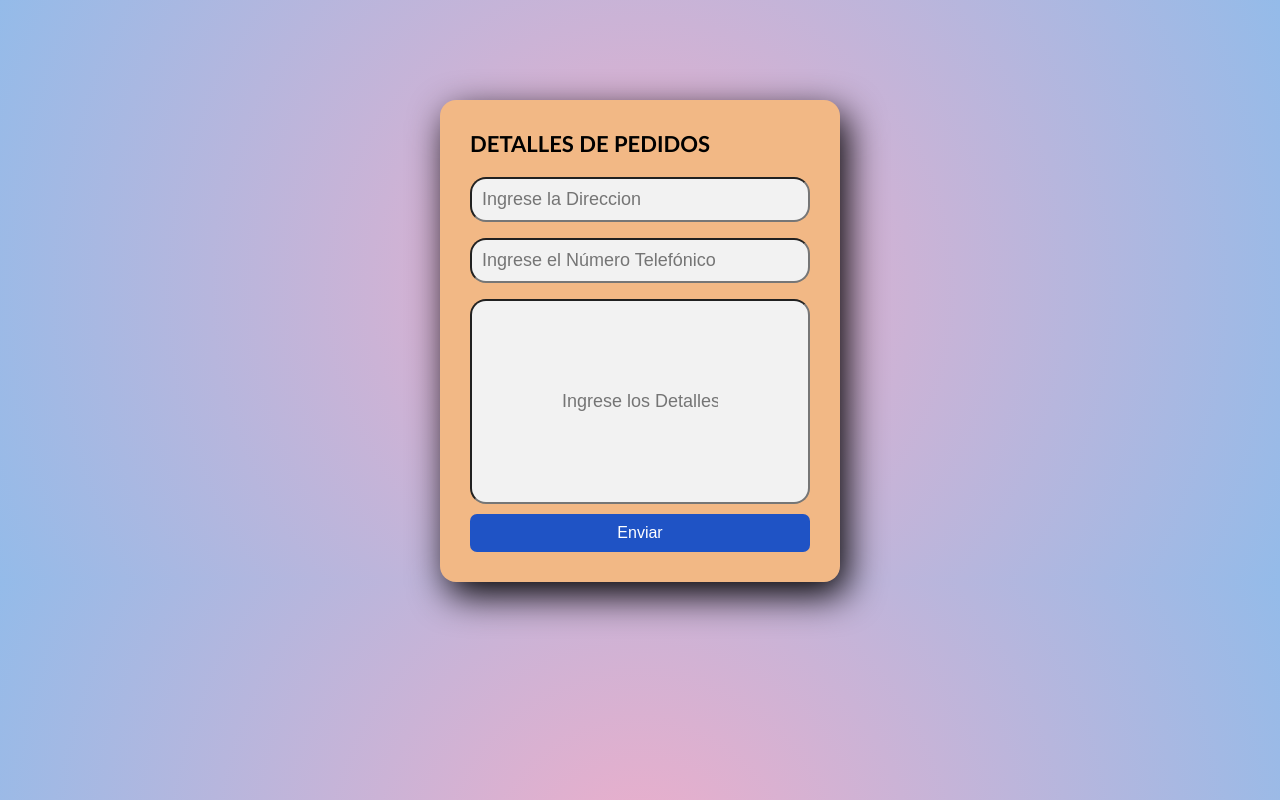
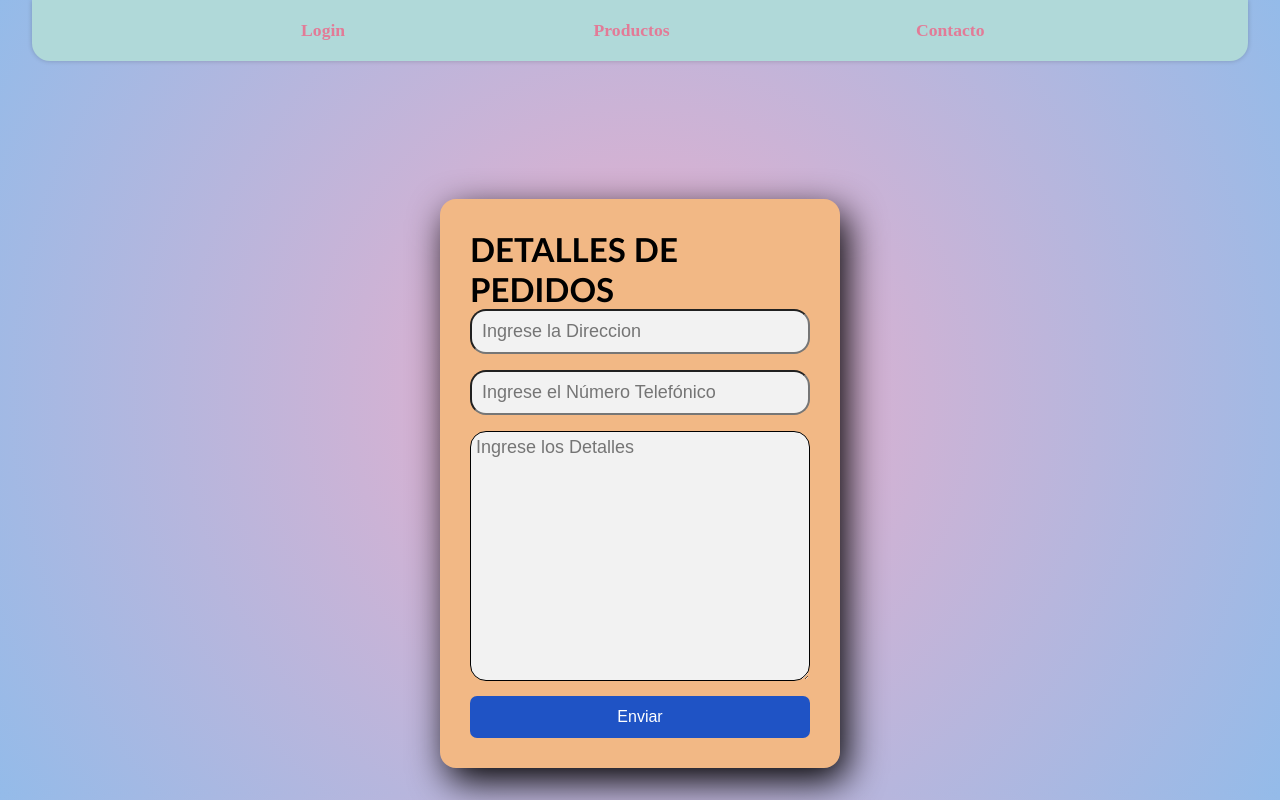
Before and after one commit to ManuEduardo/DetallositoWeb, a PHP site: page /formularios/form_pedido.html in a window 1280 px wide. Run offline with PHP 8.4, Linux system fonts and the light colour scheme.

Commit message:
lo que se pudo avanzar, amen

```diff
--- a/src/formularios/estilos.css
+++ b/src/formularios/estilos.css
@@ -2,14 +2,12 @@
 	margin: 0;
 	padding: 0;
 	box-sizing: border-box;
-
 }
 body{
 	background: rgb(238,174,202);
 background: radial-gradient(circle, rgba(238,174,202,1) 0%, rgba(148,187,233,1) 100%);
 }
 .form{
-
 	width: 400px;
 	background: #F2B885;
 	padding: 30px;
@@ -20,12 +18,9 @@ background: radial-gradient(circle, rgba(238,174,202,1) 0%, rgba(148,187,233,1)
 
 	box-shadow: 7px 13px 37px #000;
 }
-
-.form h2{
+.form{
 	font-size: 22px;
-	margin-bottom: 20px;
-
-
+	margin-bottom: 25px;
 }
 .control{
 	width: 100%;
@@ -36,27 +31,72 @@ background: radial-gradient(circle, rgba(238,174,202,1) 0%, rgba(148,187,233,1)
 	border: 1px solid #1f53cs;
 	font-family: 'arial';
 	font-size: 18px;
-	color: white;
 }
 .form .bottom{
 	width: 100%;
 	background: #1f53c5;
 	border: none;
-	padding: 10px;
+	padding: 12px;
 	color: white;
-	margin: 16 px 0;
+	margin: 8 px 0;
 	font-size: 16px;
 	border-radius: 7px;
+}
+.form a{
+	color: white;
+	text-decoration: underline;
+
+
 }
 .cuadro{
 
 	width: 100%;
 	background: #F2F2F2;
-	padding: 90px;
+	padding: 5px;
+	min-width: 90px;
+	min-height: 250px;
 	margin-bottom: 10px;
 	border-radius: 1rem;
-	border: 1px solid #1f53cs;
+	border: 1px solid black;
 	font-family: 'arial';
 	font-size: 18px;
-	color: white;
+	color: black;
 }
+body #formulario{
+	display: flex;
+	flex-direction: column;
+}
+#nav{
+	margin-left: auto;
+	margin-right: auto;
+    background-color: #B0D9D9;
+    padding: 20px;
+    margin-bottom: 3%;
+    width: 95%;
+    border-bottom-right-radius: 18px;
+    border-bottom-left-radius: 18px;
+    transition: 0.7s;
+    box-shadow: 0px 0px 5px rgba(0, 0, 0, 0.2);
+}
+#nav ul{
+    padding: 0px;
+    display: flex;
+    flex-direction: row;
+    justify-content: space-evenly;
+    margin: auto;
+    text-align: center;
+}
+#nav ul a{
+    margin: auto 5%;
+    text-decoration: none;
+    color: #e27b97;
+    font-size: 1.1rem;
+    font-weight: bold;
+    transition: color 0.2s;
+    transition: font-size 0.2s;
+    transition-timing-function: linear;
+}
+#nav ul a:hover{
+    color: #F2B885;
+    font-size: 1.25rem;
+}
--- a/src/formularios/form_pedido.html
+++ b/src/formularios/form_pedido.html
@@ -7,13 +7,19 @@
 	<title>DETALLES DE PEDIDOS</title>
 </head>
 <body>
- <div>
-
+	<div id="formulario">
+		<nav id="nav">
+			<ul>
+				<il><a href="./form_ingreso.html">Login</a></il>
+				<il><a href="../index.html#productos">Productos</a></il>
+				<il><a href="../index.html#footer">Contacto</a></il>
+			</ul>
+		</nav>
 	 <form class="form" method="get">
 	 	<h2>DETALLES DE PEDIDOS</h2>
 		<input  class= "control" type="text" name="direccion" id="direccion" placeholder="Ingrese la Direccion">
 		<input class="control" type="tel" name="telefono" id="telefono" placeholder="Ingrese el Número Telefónico">
-		<input class="cuadro" type="text" name="detalles" id="detalles" placeholder="Ingrese los Detalles">
+		<textarea class="cuadro" type="text" name="detalles" id="detalles" placeholder="Ingrese los Detalles"></textarea>
 		<p><input class="bottom" type="submit" value="Enviar"></p>
 	 </form>
  </div>
```
Also changed, not shown: src/formularios/estilos_1.css (deleted, +0 -66 lines), src/formularios/estilos_2.css (deleted, +0 -50 lines), src/formularios/estilos_3.css (deleted, +0 -47 lines), src/formularios/form_ingreso.html (+12 -17 lines), src/formularios/form_recuperacion.html (+9 -2 lines), src/formularios/form_usuario.html (+9 -2 lines), src/php/src/iniciar_sesion.php (added, +50 -0 lines).
